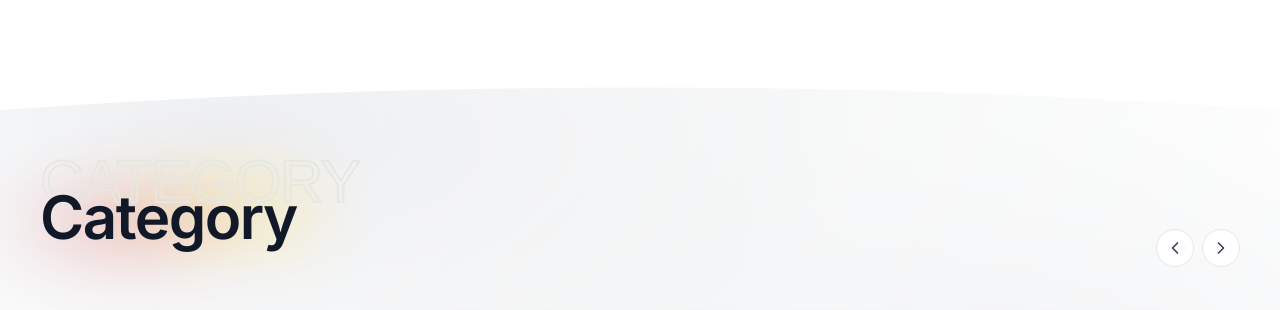
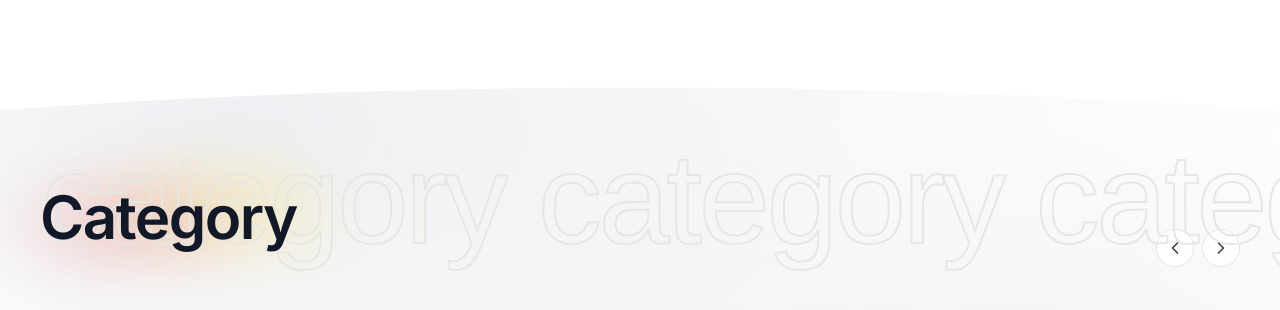
Before and after one commit to Affanaja123/affan-frozen-food, a React (Vite) app: page / in a window 1280 px wide. Shown: the part 1480-1790 px from the top of the page. Built offline with nearby package versions, Linux system fonts and the light colour scheme.

Commit message:
font category

```diff
--- a/src/pages/Home.jsx
+++ b/src/pages/Home.jsx
@@ -90,7 +90,7 @@ export default function Home({ searchTerm, onAddToCart, onNavigateToDetail, onAc
                     <div
                         className="whitespace-nowrap text-[4.5rem] sm:text-[7rem] lg:text-[8rem] font-normal leading-none tracking-tight text-transparent"
                         style={{
-                            WebkitTextStroke: '1px #f87171',
+                            WebkitTextStroke: '2px #e6e7e1',
                             fontFamily: 'Poppins, sans-serif'
                         }}
                     >
@@ -156,13 +156,13 @@ export default function Home({ searchTerm, onAddToCart, onNavigateToDetail, onAc
                             }} />
                             <span
                                 aria-hidden="true"
-                                className="absolute left-0 top-0 -translate-y-1/4 whitespace-nowrap text-4xl sm:text-5xl lg:text-6xl font-normal uppercase tracking-tight text-transparent pointer-events-none select-none"
+                                className="absolute left-0 top-0 -translate-y-1/4 whitespace-nowrap text-[4.5rem] sm:text-[7rem] lg:text-[8rem] font-normal leading-none tracking-tight text-transparent pointer-events-none select-none"
                                 style={{
                                     WebkitTextStroke: '2px #e6e7e1',
                                     fontFamily: 'Poppins, sans-serif'
                                 }}
                             >
-                                CATEGORY
+                                category category category
                             </span>
                             <h2 className="relative text-4xl sm:text-5xl lg:text-6xl font-extrabold text-emerald-800 tracking-tight">
                                 Category
```
